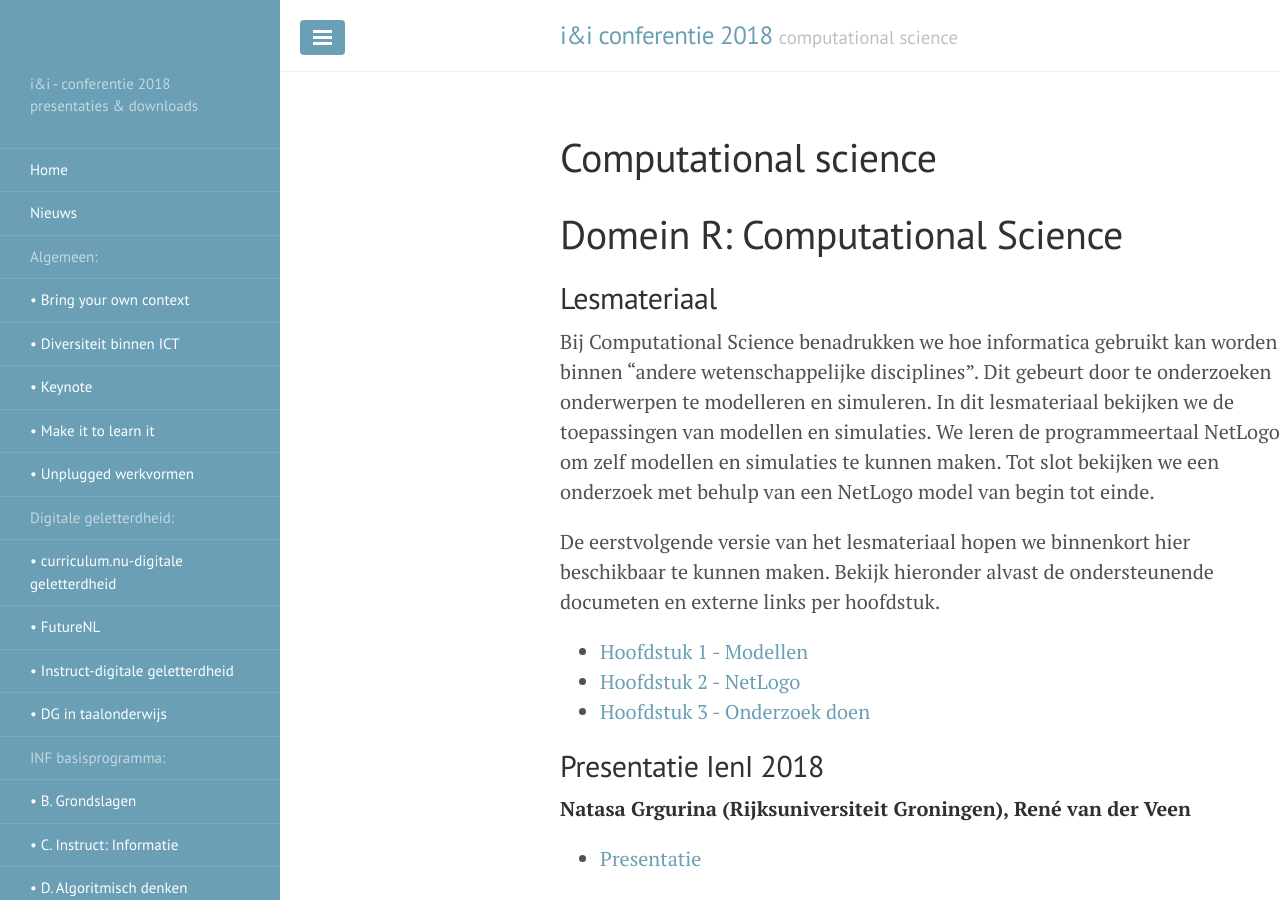
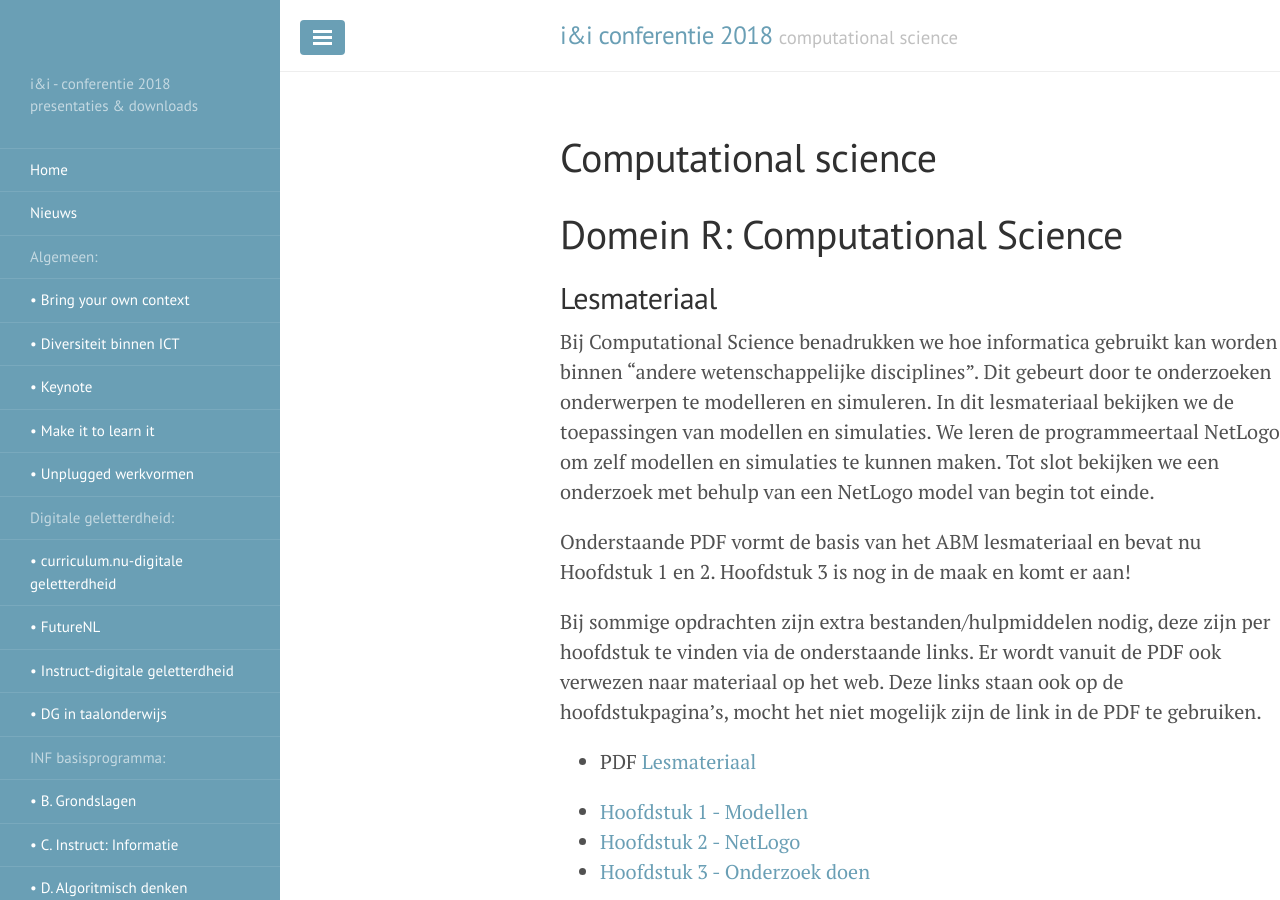
Before and after one commit to infvo/ieni2018, a Jekyll site: the page built from _themas/computational-science.md, in a window 1280 px wide and 900 px high. Built offline with Jekyll 4.4.1, drawn with Linux system fonts in a browser that asks for light colours.

Commit message:
PDF is voor alle hoofdstukken, dus link naar hoofdpagina verplaatst

```diff
--- a/_themas/computational-science.md
+++ b/_themas/computational-science.md
@@ -14,8 +14,14 @@ In dit lesmateriaal bekijken we de toepassingen van modellen en simulaties.
 We leren de programmeertaal NetLogo om zelf modellen en simulaties te kunnen maken.
 Tot slot bekijken we een onderzoek met behulp van een NetLogo model van begin tot einde.
 
-De eerstvolgende versie van het lesmateriaal hopen we binnenkort hier beschikbaar te kunnen maken.
-Bekijk hieronder alvast de ondersteunende documeten en externe links per hoofdstuk.
+Onderstaande PDF vormt de basis van het ABM lesmateriaal en bevat nu Hoofdstuk 1 en 2.
+Hoofdstuk 3 is nog in de maak en komt er aan!
+
+Bij sommige opdrachten zijn extra bestanden/hulpmiddelen nodig, deze zijn per hoofdstuk te vinden via de onderstaande links.
+Er wordt vanuit de PDF ook verwezen naar materiaal op het web.
+Deze links staan ook op de hoofdstukpagina's, mocht het niet mogelijk zijn de link in de PDF te gebruiken.
+
+* PDF [Lesmateriaal](computational-sciene/domein_r_abm_lesmateriaal.pdf)
 
 - [Hoofdstuk 1 - Modellen](computational-science/h1-modellen)
 - [Hoofdstuk 2 - NetLogo](computational-science/h2-netlogo)
```
Also changed, not shown: _themas/computational-science/h1-modellen.md (+0 -5 lines).
